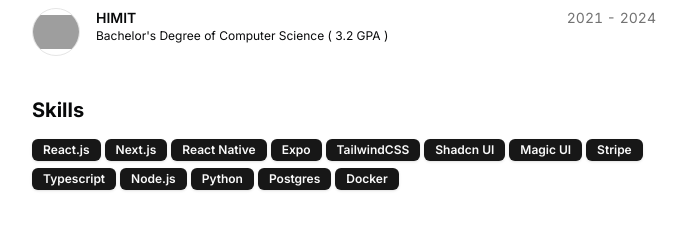
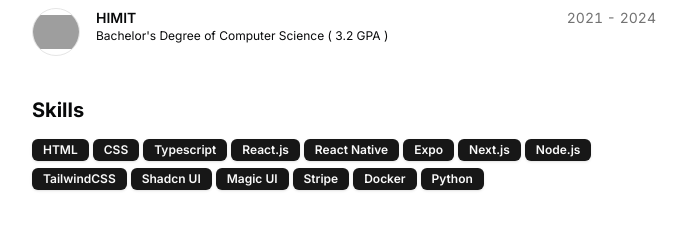
Before and after one commit to saifmohamedsv/portfolio, a Next.js app: page / in a window 1280 px wide. Shown: the part 820-1060 px from the top of the page, without its empty margins (296-983 px from the left). Built offline with nearby package versions, Linux system fonts and the light colour scheme; grey boxes are pictures that could not be loaded.

Commit message:
content(resume): update experience and projects data

```diff
--- a/src/data/resume.tsx
+++ b/src/data/resume.tsx
@@ -12,19 +12,20 @@
     "I'm a software engineer with a passion for building things and helping people. I'm very active on LinkedIn.",
   avatarUrl: "/me.jpeg",
   skills: [
+    "HTML",
+    "CSS",
+    "Typescript",
     "React.js",
-    "Next.js",
     "React Native",
     "Expo",
+    "Next.js",
+    "Node.js",
     "TailwindCSS",
     "Shadcn UI",
     "Magic UI",
     "Stripe",
-    "Typescript",
-    "Node.js",
+    "Docker",
     "Python",
-    "Postgres",
-    "Docker",
   ],
   navbar: [
     { href: "/", icon: HomeIcon, label: "Home" },
```
